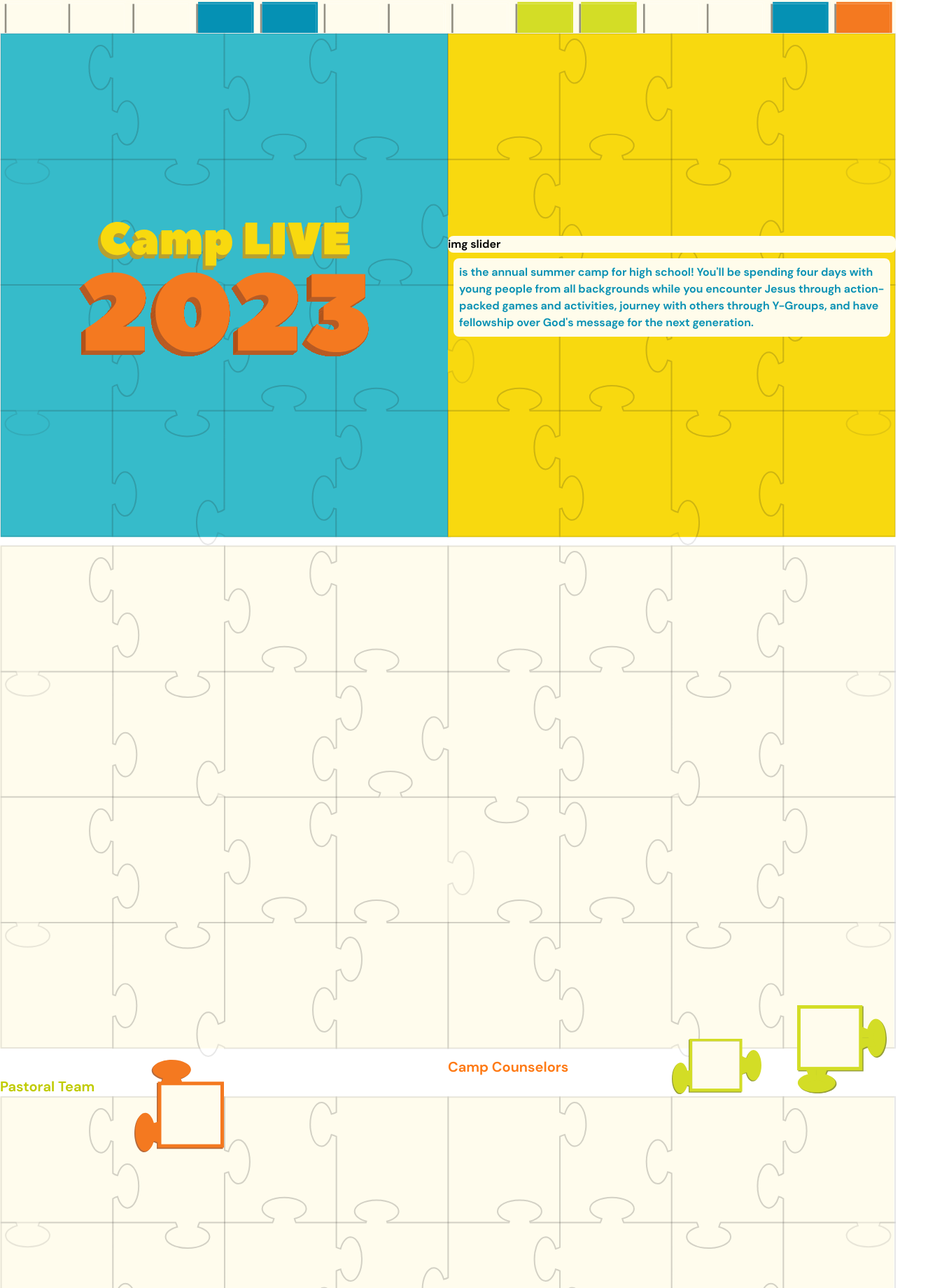
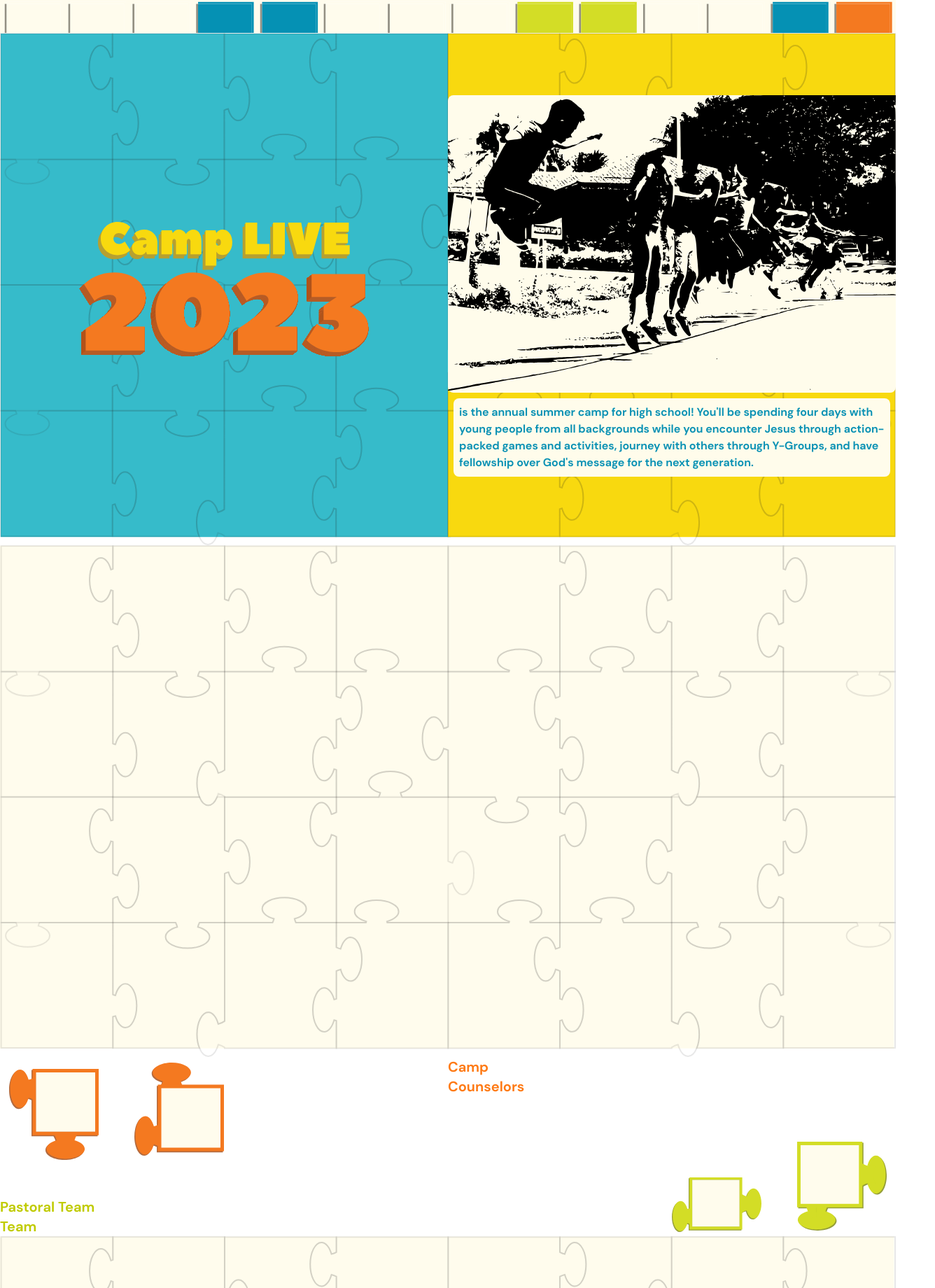
Before and after one commit to montanohanz/youthlive-campstaff, a Next.js app: page / in a window 1280 px wide. Shown: the part 673-2513 px from the top of the page at 70% size, 1336 px wide, since content can reach past the window. Built offline with nearby package versions, Linux system fonts and the light colour scheme.

Commit message:
added props spacing and picture Deets

```diff
--- a/components/2023.js
+++ b/components/2023.js
@@ -8,7 +8,7 @@ import o2frame from '../public/SVG/o_frame2.svg';
 import deetsbg from '../public/SVG/deetsbg.svg';
 import cl2023 from '../public/SVG/cl2023.svg';
 import faqimg from '../public/SVG/faq.svg';
-
+import first from '../public/SVG/image-1.svg';
 function Head(props) {
     return (
     <head>
@@ -72,6 +72,12 @@ function Fullwidth(props) {
 }
 
 function Deets(props) {
+    const slides = [
+        // first.src
+        // {url: '', title: ''},
+        // {url: '', title: ''},
+        // {url: '', title: ''}
+    ]
     return (
         <div className="relative">
             <div className=''>
@@ -81,7 +87,8 @@ function Deets(props) {
                 <img className="basis-1/2 grow h-48" src={cl2023.src} />
                 <div className='basis-1/2 grow'>
                     <div className='rounded-lg bg-2023-ivory mb-2'>
-                        img slider
+
+                        <img className="" src={first.src} />
                     </div>
                     <div className='rounded-lg bg-2023-ivory text-2023-bondiblue m-2 p-2'>
                         is the annual summer camp for high school! You'll be spending four days with young people
@@ -103,7 +110,7 @@ function PersonGrid(props) {
             <div className='flex columns-2xl'>
                 <div className='basis-1/2 relative'>
                     {/* <div className='absolute' style={{top: '10%', left: '2%', width: '20%'}}> */}
-                    <div className='absolute'>
+                    <div className='absolute' style={{top: '30%', left: '2%', width: '20%'}}>
                         <Frames type="orange1" />
                     </div>
                     <div className='absolute' style={{top: '15%', left: '30%', width: '20%'}}>
@@ -111,13 +118,20 @@ function PersonGrid(props) {
                     </div>
                 </div>
                 <div className='basis-1/2'>
-                    <div className='text-xl text-2023-safetyorange'>Camp Counselors</div>
+                    <div className='text-xl text-2023-safetyorange'>Camp</div>
+                    <div className='text-xl text-2023-safetyorange'>Counselors</div>
                 </div>
             </div>
-
+            <br/>
+            <br/>
+            <br/>
+            <br/>
+            <br/>
+            <br/>
             <div className='flex columns-2xl'>
                 <div className='basis-1/2'>
                     <div className='text-xl text-2023-pear'>Pastoral Team</div>
+                    <div className='text-xl text-2023-pear'>Team</div>
                 </div>
                 <div className='basis-1/2 relative'>
                     <div className='absolute' style={{bottom: '10%', right: '30%', width: '20%'}}>
@@ -140,7 +154,7 @@ function FAQ(props) {
             </div>
             <div className='flex columns-2xl inset-0'>
                 <div className='basis-1/2'>faqtext</div>
-                <img className='basis-1/2 scale-25' src={faqimg.src} />
+                <img className='basis-1/2 scale-25' style={{top: '32%', width: '20%'}} src={faqimg.src} />
             </div>
         </div>
     );
```
Also changed, not shown: public/PNG/image-1.png (added), public/SVG/image-1.svg (added).
